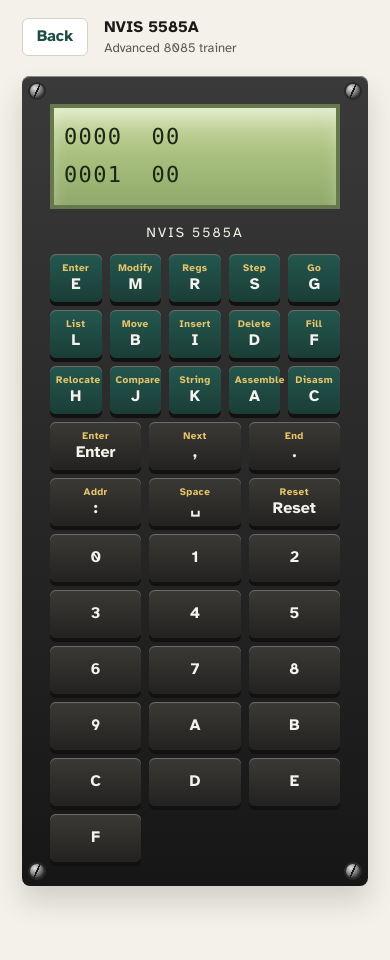
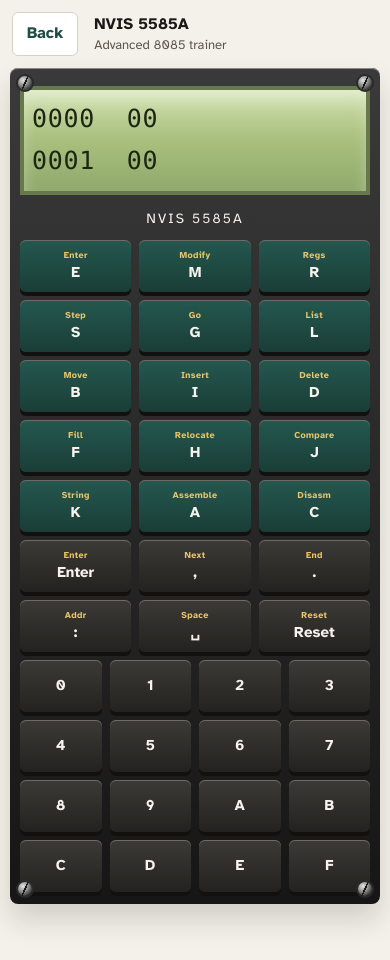
Before and after one commit to Warithh/warith-8085, a plain HTML site: page nvis.html in a window 390 px wide. Drawn offline with Linux system fonts and the light colour scheme.

Commit message:
Fit the lab header and the NVIS trainer on a phone.
Co-authored-by: Cursor <cursoragent@cursor.com>

```diff
--- a/nvis.css
+++ b/nvis.css
@@ -64,10 +64,16 @@ body {
 .key:active { transform: translateY(3px); box-shadow: inset 0 2px 3px #000a; }
 .note { width: min(980px, 100%); min-height: 1.4em; margin: 14px auto 0; color: #4a4338; }
 @media (max-width: 720px) {
-  .lcd { padding: 18px 14px 20px; }
-  .lcd-line { font-size: 22px; letter-spacing: .06em; }
-  .commands { grid-template-columns: repeat(5, minmax(0, 1fr)); }
-  .marks, .hex { grid-template-columns: repeat(3, minmax(0, 1fr)); }
-  .hex { width: 100%; }
-  .key { min-height: 48px; }
+  html, body { overflow-x: hidden; }
+  body { min-height: 100dvh; padding-bottom: env(safe-area-inset-bottom); }
+  .top { padding: calc(12px + env(safe-area-inset-top)) 12px 0; }
+  .back { min-height: 44px; }
+  .board { padding: 12px 10px 20px; }
+  .module { padding: 18px 10px 12px; }
+  .lcd { padding: 16px 12px 18px; overflow: hidden; }
+  .lcd-line { font-size: clamp(20px, 6.4vw, 32px); letter-spacing: .03em; }
+  .commands, .marks { grid-template-columns: repeat(3, minmax(0, 1fr)); }
+  .hex { grid-template-columns: repeat(4, minmax(0, 1fr)); width: 100%; }
+  .key { min-height: 52px; padding: 6px 2px; font-size: 15px; }
+  .key small { font-size: 9px; white-space: nowrap; overflow: hidden; text-overflow: ellipsis; }
 }
--- a/nvis.html
+++ b/nvis.html
@@ -2,10 +2,10 @@
 <html lang="en" dir="ltr">
 <head>
   <meta charset="utf-8">
-  <meta name="viewport" content="width=device-width, initial-scale=1">
+  <meta name="viewport" content="width=device-width, initial-scale=1, viewport-fit=cover">
   <meta http-equiv="Content-Security-Policy" content="default-src 'self'; script-src 'self'; style-src 'self' 'unsafe-inline'; img-src 'self' data:; connect-src 'none'; object-src 'none'; base-uri 'self'; frame-src 'none'">
   <title>NVIS 5585A</title>
-  <link rel="stylesheet" href="nvis.css?v=4">
+  <link rel="stylesheet" href="nvis.css?v=5">
 </head>
 <body>
   <header class="top">
--- a/service-worker.js
+++ b/service-worker.js
@@ -1,6 +1,6 @@
 "use strict";
 
-const CACHE_NAME = "warith-8085-v1.9.0";
+const CACHE_NAME = "warith-8085-v1.9.1";
 const APP_SHELL = [
   "./",
   "./index.html",
```
Also changed, not shown: index.html (+1 -1 lines), styles.css (+10 -6 lines).
